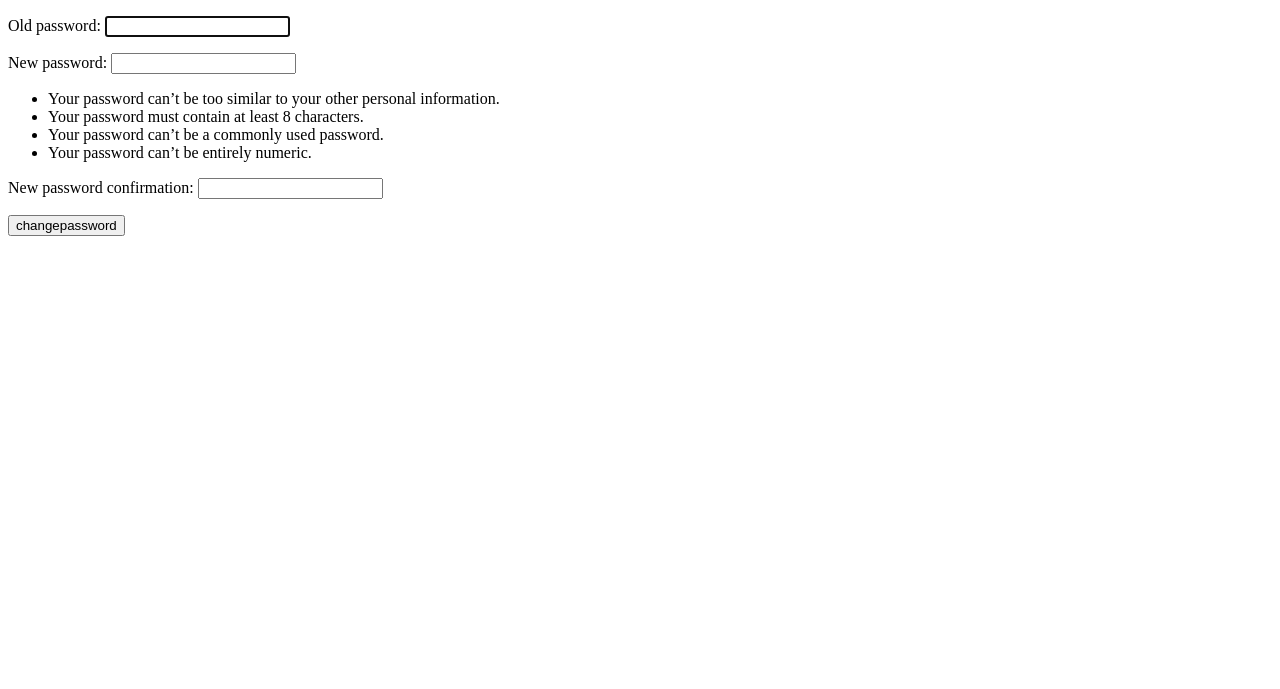
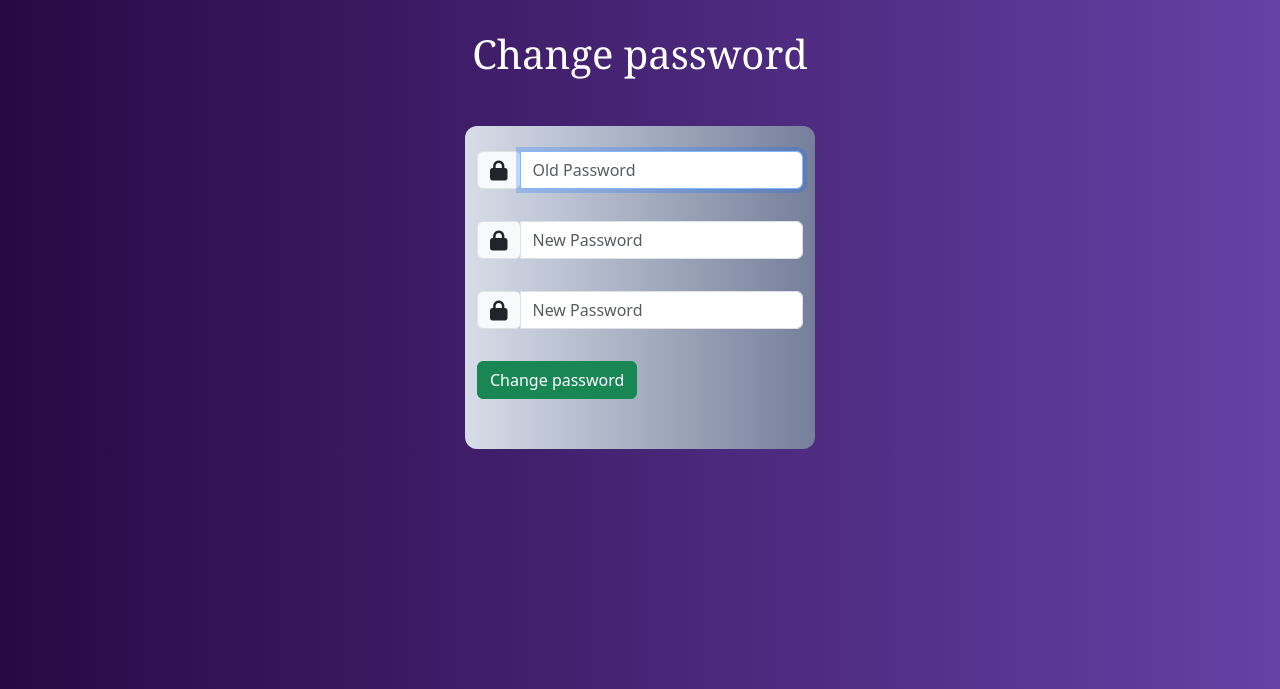
Before and after one commit to AndresSilverall/User-authentication-system, a Django app: page /changepassword/ in a window 1280 px wide. Shown: the top 689 px of the page. Run offline with Django 4.2, Linux system fonts and the light colour scheme; a user stored in the database is signed in; some libraries are stand-ins or nearby versions.

Commit message:
se diseño el formulario de reseteo de contraseña

```diff
--- a/Authenticate/forms.py
+++ b/Authenticate/forms.py
@@ -1,6 +1,11 @@
+from collections.abc import Mapping
+from typing import Any
 from django.contrib.auth.forms import UserCreationForm, PasswordChangeForm
 from django.contrib.auth.models import User
 from django import forms
+from django.core.files.base import File
+from django.db.models.base import Model
+from django.forms.utils import ErrorList
 
 
 #heredo de la clase UserCreationFomr
@@ -45,7 +50,26 @@ class CreateNewUser(UserCreationForm):
 
 
 #reset password
-class ResetPassword(PasswordChangeForm):
-    class Meta:
-        model = PasswordChangeForm
-        fields = ["new_password2"]
+class ChangePasswordForm(PasswordChangeForm):
+
+    def __init__(self, user, *args, **kwargs):
+        self.user = user
+        super().__init__(user, *args, **kwargs)
+
+        self.fields['old_password'].widget.attrs.update({
+            'id': 'old_password',
+            'class': 'form-control',
+            'placeholder': "Old Password"
+            })
+
+        self.fields['new_password1'].widget.attrs.update({
+            'id': 'new_password1',
+            'class': 'form-control',
+            'placeholder': "New Password"
+            })
+
+        self.fields['new_password2'].widget.attrs.update({
+            'id': 'new_password2',
+            'class': 'form-control',
+            'placeholder': "New Password"
+            })
--- a/Authenticate/templates/reset.html
+++ b/Authenticate/templates/reset.html
@@ -1,15 +1,52 @@
 <!DOCTYPE html>
+{% load static %}
 <html lang="en">
 <head>
     <meta charset="UTF-8">
     <meta name="viewport" content="width=device-width, initial-scale=1.0">
-    <title>Reset</title>
+    <link href="{% static 'icons/fontawesome/css/fontawesome.css' %}" rel="stylesheet" type="text/css">
+    <link href="{% static 'icons/fontawesome/css/brands.css' %}" rel="stylesheet" type="text/css">
+    <link href="{% static 'icons/fontawesome/css/solid.css' %}" rel="stylesheet" type="text/css">
+    <link rel="stylesheet" href="{% static 'bootstrap/css/bootstrap.min.css' %}">
+    <link rel="stylesheet" href="{% static 'css/reset.css' %}">
+    <title>Reset password</title>
 </head>
 <body>
-    <form action="{% url 'changepassword' %}" method="POST">
-        {% csrf_token %}
-        {{changepassword.as_p}}
-        <input type="submit" value="changepassword">
-    </form>
+	<div class="text-center">
+		<h1>Change password</h1>
+	</div>
+    <div class="container">
+        <form class="model-form" action="{% url 'changepassword' %}" method="POST">
+            {% csrf_token %}
+						<div class="input-group mb-2">
+							<div class="input-group-prepend">
+									<span class="input-group-text" id="basic-addon1"><label for="old_password"><i class="fa-solid fa-lock fa-lg"></i></label></span>
+							</div>
+							{{changepassword.old_password}}
+					</div>
+            <br>
+						<div class="input-group mb-2">
+							<div class="input-group-prepend">
+									<span class="input-group-text" id="basic-addon1"><label for="new_password1"><i class="fa-solid fa-lock fa-lg"></i></label></span>
+							</div>
+							{{changepassword.new_password1}}
+					</div>
+            <br>
+						<div class="input-group mb-2">
+							<div class="input-group-prepend">
+									<span class="input-group-text" id="basic-addon1"><label for="new_password2"><i class="fa-solid fa-lock fa-lg"></i></label></span>
+							</div>
+							{{changepassword.new_password2}}
+					</div>
+            <br>
+            <input class="btn btn-success" type="submit" value="Change password">
+        </form>
+				{% if changepassword.errors %}
+            <div class="alert alert-danger">
+                {{changepassword.errors}}
+            </div>
+            {% endif %}
+        </div>
+    </div>
 </body>
 </html>
--- a/Authenticate/views.py
+++ b/Authenticate/views.py
@@ -1,5 +1,5 @@
 from django.shortcuts import render, redirect
-from Authenticate.forms import CreateNewUser, ResetPassword
+from Authenticate.forms import CreateNewUser, ChangePasswordForm
 from django.contrib.auth import login, logout, authenticate
 from django.contrib.auth.decorators import login_required
 from django.contrib import messages
@@ -66,9 +66,10 @@ def my_profile(request):
 
 @login_required
 def change_password(request):
-    form = PasswordChangeForm(user=request.user)
+    #form = ChangePasswordForm(request.user)
+    form = ChangePasswordForm(user=request.user)
     if request.method == "POST":
-        form = PasswordChangeForm(user=request.user, data=request.POST)
+        form = ChangePasswordForm(user=request.user, data=request.POST)
         if form.is_valid():
             form.save()
             update_session_auth_hash(request, form.user)
```
